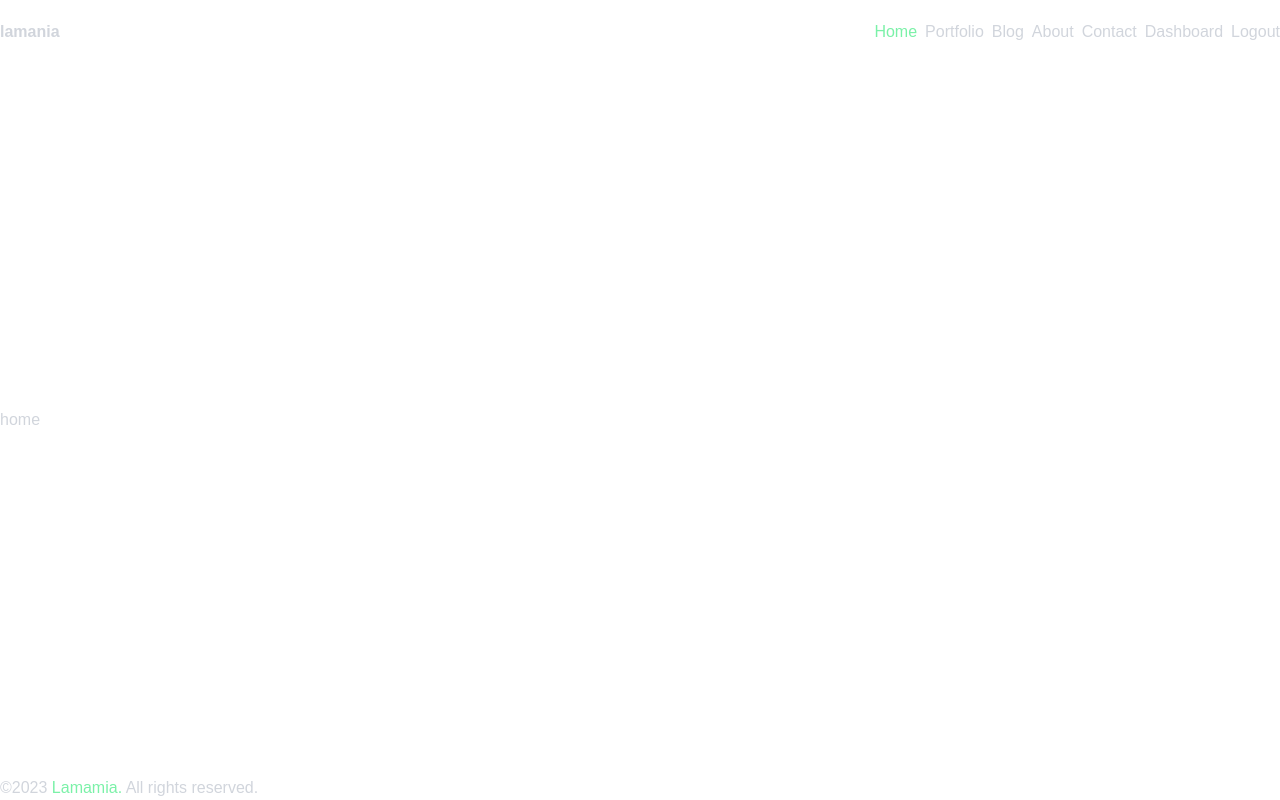
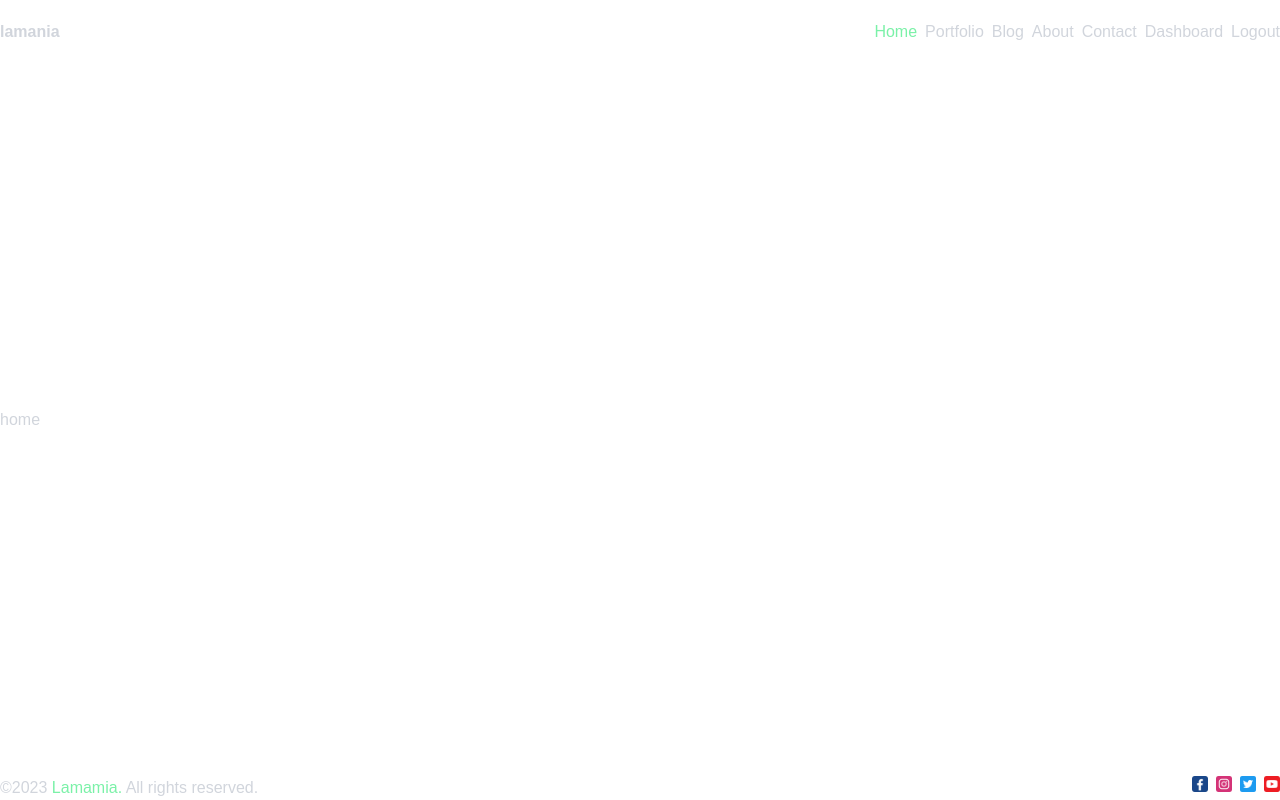
Before and after one commit to susshhiiiii/Next-blog-project, a Next.js app: page / in a window 1280 px wide. Built offline with nearby package versions, Linux system fonts and the light colour scheme.

Commit message:
blog footer

```diff
--- a/src/components/footer.tsx
+++ b/src/components/footer.tsx
@@ -1,22 +1,28 @@
-import React from 'react'
-
-const data=[
-  {
-
-  }
-]
+import React from "react";
+import Facebook from "../../public/1.png";
+import Insta from "../../public/2.png";
+import Twitter from "../../public/3.png";
+import Youtube from "../../public/4.png";
+import Image from "next/image";
+const data = [
+  { id:1,src: Facebook },
+  { id: 2,src: Insta },
+  { id: 3,src: Twitter },
+  { id: 4,src: Youtube },
+];
 
 function Footer() {
   return (
-    <div className='flex justify-between'>
-        <div>
-            ©2023 <span className='text-green-300'>Lamamia.</span> All rights reserved.
-        </div>
-        <div>
-
-        </div>
+    <div className="flex justify-between">
+      <div>
+        ©2023 <span className="text-green-300">Lamamia.</span> All rights
+        reserved.
+      </div>
+      <div className="flex gap-2">
+        {data.map(item=>(<Image key={item.id} src={item.src} className="h-4 w-4" alt={"image"}/>))}
+      </div>
     </div>
-  )
+  );
 }
 
-export default Footer
+export default Footer;
```
